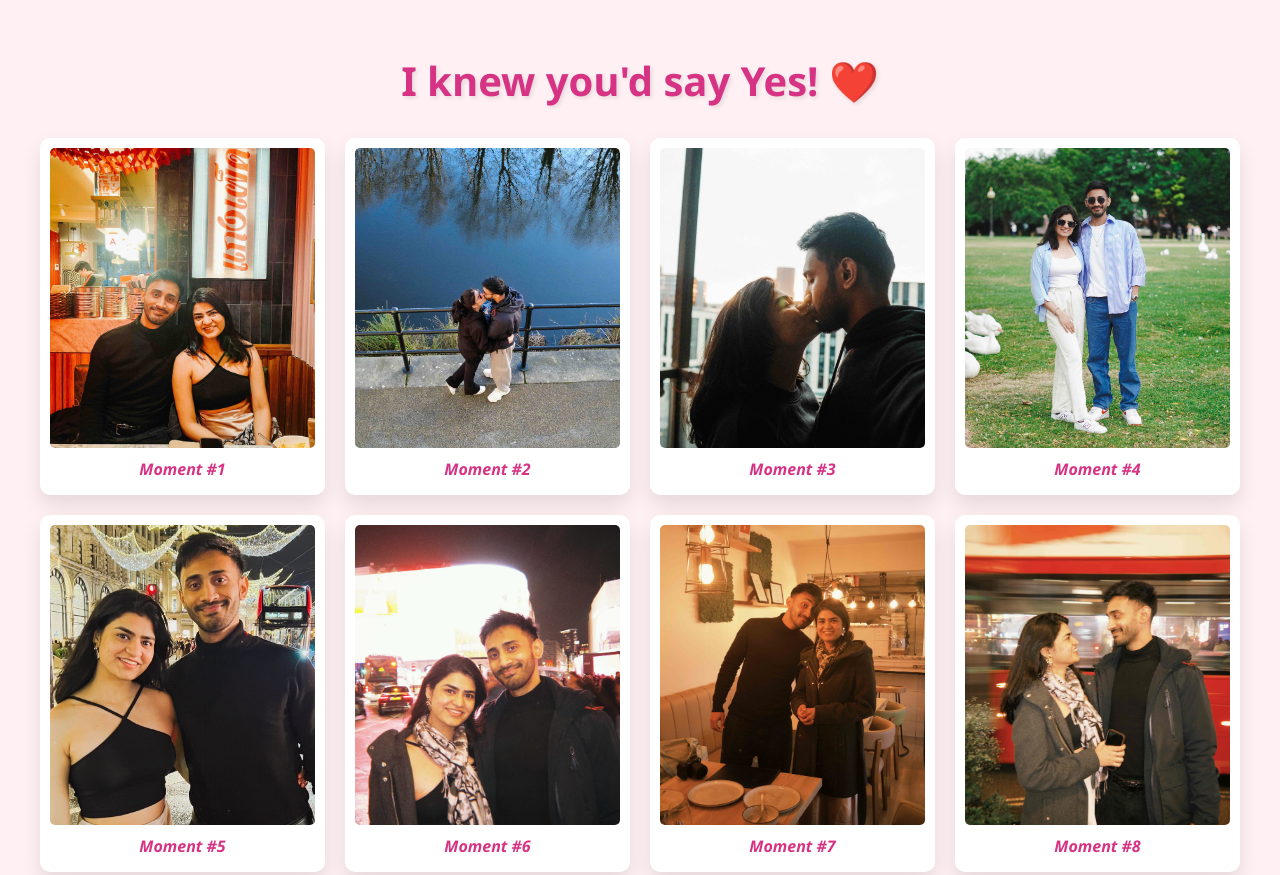
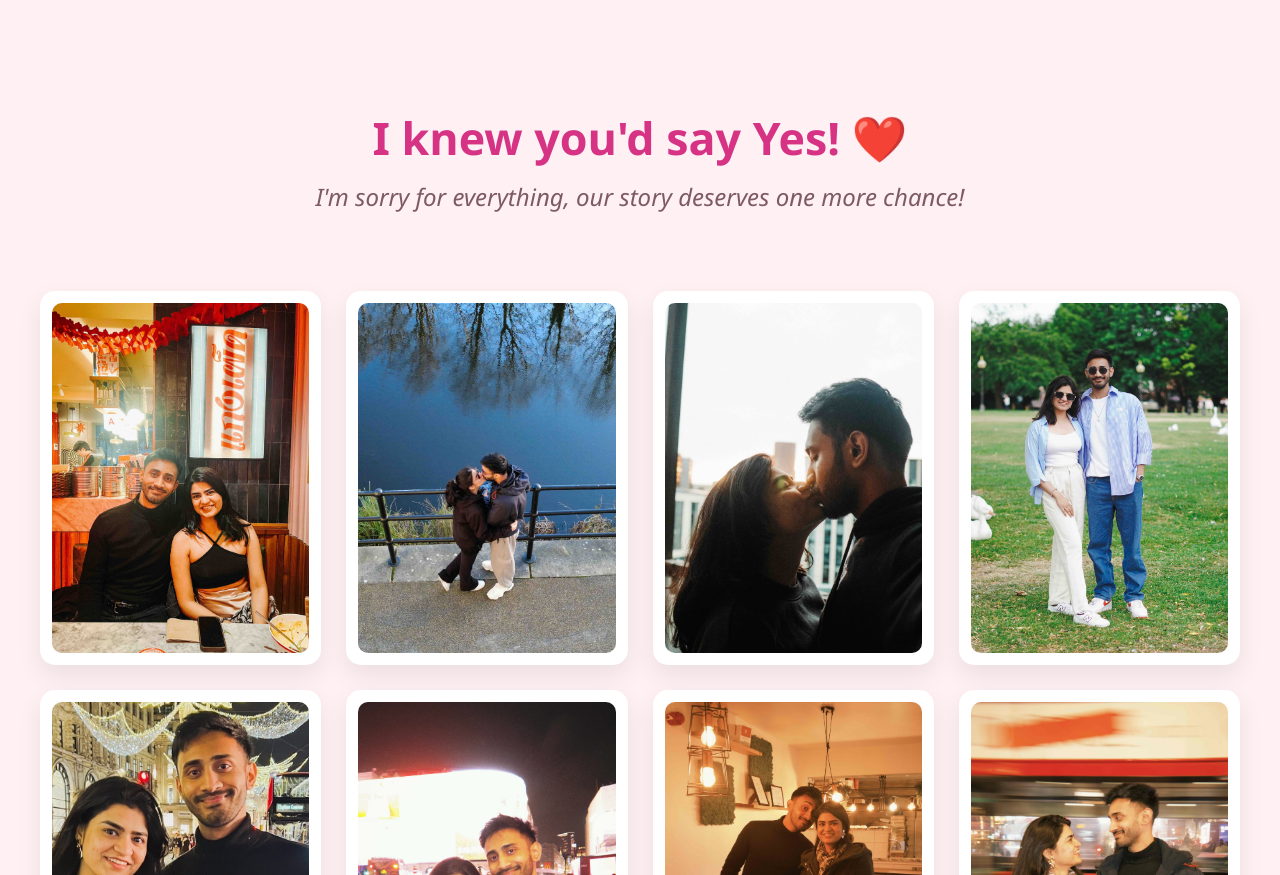
Before and after one commit to yashjadhavofficial-beep/Valentine, a plain HTML site: page collage.html in a window 1280 px wide. Shown: the top 875 px of the page. Drawn offline with Linux system fonts and the light colour scheme.

Commit message:
Update collage.html

```diff
--- a/collage.html
+++ b/collage.html
@@ -3,78 +3,101 @@
 <head>
     <meta charset="UTF-8">
     <meta name="viewport" content="width=device-width, initial-scale=1.0">
-    <title>Our Memories</title>
+    <title>Our Story</title>
     <style>
         body {
             background-color: #fff0f3;
             margin: 0;
             padding: 20px;
-            font-family: 'Segoe UI', Tahoma, Geneva, Verdana, sans-serif;
+            font-family: 'Segoe UI', Roboto, Helvetica, Arial, sans-serif;
             color: #d63384;
         }
 
+        /* Message Section */
+        .header-section {
+            text-align: center;
+            padding: 50px 20px;
+            animation: fadeIn 3s ease-in;
+        }
+
         h2 {
-            text-align: center;
-            font-size: 2.5rem;
-            margin-bottom: 30px;
-            text-shadow: 2px 2px 4px rgba(0,0,0,0.1);
+            font-size: 2.8rem;
+            margin-bottom: 10px;
+            color: #d63384;
+        }
+
+        .apology-text {
+            font-size: 1.5rem;
+            color: #7d5a65;
+            font-style: italic;
+            margin-top: 10px;
+            line-height: 1.6;
+            max-width: 700px;
+            margin-left: auto;
+            margin-right: auto;
         }
 
         /* The Grid Layout */
         .collage-container {
             display: grid;
-            grid-template-columns: repeat(auto-fit, minmax(250px, 1fr));
-            gap: 20px;
+            grid-template-columns: repeat(auto-fit, minmax(280px, 1fr));
+            gap: 25px;
             max-width: 1200px;
             margin: 0 auto;
+            padding-bottom: 50px;
         }
 
         /* Styling each photo card */
         .photo-card {
             background: white;
-            padding: 10px;
-            border-radius: 10px;
-            box-shadow: 0 10px 20px rgba(0,0,0,0.1);
-            transition: transform 0.3s ease;
-            text-align: center;
+            padding: 12px;
+            border-radius: 15px;
+            box-shadow: 0 10px 25px rgba(0,0,0,0.08);
+            transition: transform 0.4s ease;
         }
 
         .photo-card:hover {
-            transform: scale(1.03) rotate(1deg);
+            transform: translateY(-10px) rotate(2deg);
         }
 
         .photo-card img {
             width: 100%;
-            height: 300px;
+            height: 350px;
             object-fit: cover;
-            border-radius: 5px;
+            border-radius: 10px;
             display: block;
         }
 
-        .photo-card p {
-            margin: 10px 0 5px 0;
-            font-style: italic;
-            font-weight: bold;
+        /* Animations */
+        @keyframes fadeIn {
+            from { opacity: 0; transform: translateY(10px); }
+            to { opacity: 1; transform: translateY(0); }
         }
 
         /* Back Button */
         .back-btn {
             display: block;
-            width: 150px;
+            width: 180px;
             margin: 40px auto;
             text-align: center;
             background: #ff4d6d;
             color: white;
-            padding: 12px;
+            padding: 15px;
             text-decoration: none;
-            border-radius: 25px;
+            border-radius: 50px;
             font-weight: bold;
+            box-shadow: 0 4px 15px rgba(255, 77, 109, 0.3);
         }
     </style>
 </head>
 <body>
 
-    <h2>I knew you'd say Yes! ❤️</h2>
+    <div class="header-section">
+        <h2>I knew you'd say Yes! ❤️</h2>
+        <p class="apology-text">
+            I'm sorry for everything, our story deserves one more chance!
+        </p>
+    </div>
 
     <div class="collage-container" id="photo-grid">
         </div>
@@ -84,26 +107,21 @@
     <script>
         const grid = document.getElementById('photo-grid');
 
-        // This loop generates all 18 photos automatically
+        // This generates slots for photo1.jpg through photo18.jpg
         for (let i = 1; i <= 18; i++) {
             const card = document.createElement('div');
             card.className = 'photo-card';
 
             const img = document.createElement('img');
-            // Change ".jpg" to ".png" or ".jpeg" below if your files use those instead!
             img.src = `photo${i}.jpg`;
-            img.alt = `Memory ${i}`;
+            img.alt = `Our Memory ${i}`;
 
-            // This handles cases where a photo might be missing so the site doesn't look broken
+            // If a specific photo fails to load, hide that card so it doesn't look broken
             img.onerror = function() {
                 this.parentElement.style.display = 'none';
             };
 
-            const caption = document.createElement('p');
-            caption.innerText = `Moment #${i}`;
-
             card.appendChild(img);
-            card.appendChild(caption);
             grid.appendChild(card);
         }
     </script>
```
